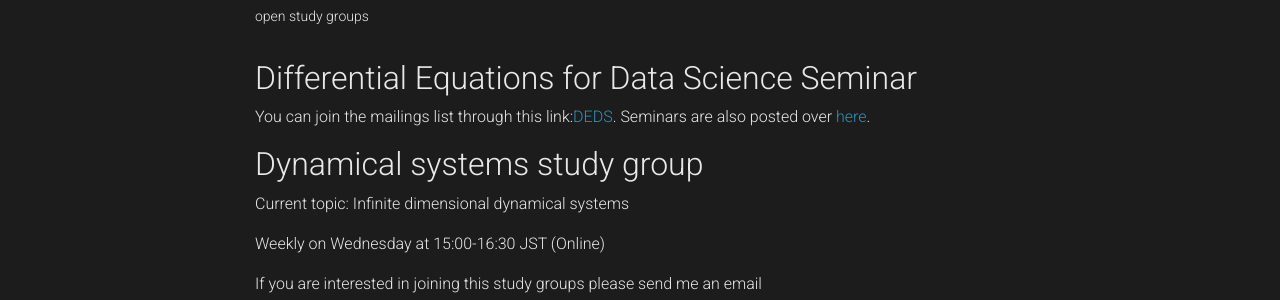
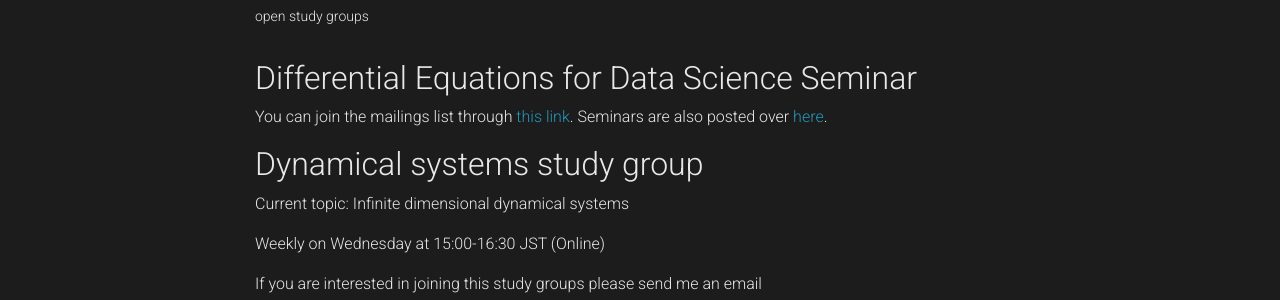
Before and after one commit to mathowl/tgdejong, a Jekyll site: the page built from _pages/community.md, in a window 1280 px wide and 1278 px high. Shown: the part 155-455 px from the top of the window. Built offline with Jekyll 4.4.1, drawn with Linux system fonts in a browser that asks for light colours; full-size pictures stand in for the smaller copies a plugin makes; comment, search, counter and statistics services are not loaded; a style sheet for code colours, icons or effects is not loaded.

Commit message:
Update community.md

```diff
--- a/_pages/community.md
+++ b/_pages/community.md
@@ -10,7 +10,7 @@
 
 <h2> Differential Equations for Data Science Seminar</h2>
 
-You can join the mailings list through this link:[DEDS](https://scheme.hn/deds/). Seminars are also posted over [here](https://scheme.hn/deds/).
+You can join the mailings list through [this link](https://groups.google.com/forum/#!forum/deds-ku/join). Seminars are also posted over [here](https://scheme.hn/deds/).
 
 
 <h2> Dynamical systems study group </h2>
```
